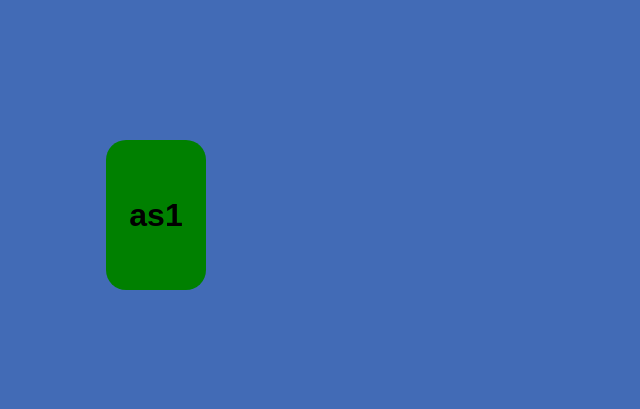
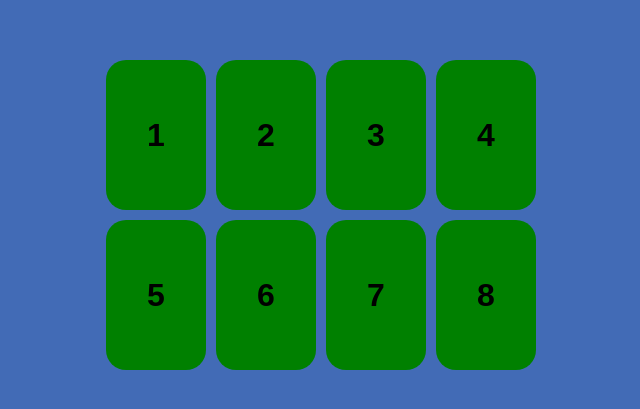
Before and after one commit to kadam1222/kartyajatek, a plain HTML site: page index.html in a window 1280 px wide. Shown: the part 185-594 px from the top of the page, without its empty margins (319-959 px from the left). Drawn offline with Linux system fonts and the light colour scheme.

Commit message:
forog + random szöveg mögötte

```diff
--- a/index.css
+++ b/index.css
@@ -8,19 +8,19 @@ body {
     background-color: #426bb6;
 }
 
-.jatekter {
+#jatekter {
     display: grid;
     grid-template-columns: repeat(4, 100px);
     grid-gap: 10px;
 }
 
-.card{
+.kartya{
     width: 100px;
     height: 150px;
     perspective: 1000px;
 }
 
-.card-hover {
+.kartya-belso {
     width: 100%;
     height: 100%;
     position: relative;
@@ -29,11 +29,11 @@ body {
     cursor: pointer;
 }
 
-.card-hover.flipped {
+.kartya-belso.flipped {
     transform: rotateY(180deg);
 }
 
-.card-front, .card-back {
+.kartya-elolap, .kartya-hatulap {
     position: absolute;
     width: 100%;
     height: 100%;
@@ -46,11 +46,11 @@ body {
     border-radius: 20px;
 }
 
-.card-back {
+.kartya-hatulap {
     background-color: green;
 }
 
-.card-front {
+.kartya-elolap {
     background-color: white;
     transform: rotateY(180deg);
 }
--- a/index.html
+++ b/index.html
@@ -8,13 +8,8 @@
     <script src="index.js" defer></script>
 </head>
 <body>
-    <div class="jatekter">
-        <div class="card" onclick="fordit(event)">
-            <div class="card-hover">
-                <div class="card-front">asd</div>
-                <div class="card-back">as1</div>
-            </div>
-        </div>
+    <div id="jatekter">
+
     </div>
 </body>
 </html>
--- a/index.js
+++ b/index.js
@@ -1,4 +1,39 @@
-function fordit(event){
-    const card =event.querySelector('.card-hover');
-    card.classlist.toggle("flipped");
+let lista = ["kutya","kutya","sigma", "sigma", "cigi", "cigi","chips", "chips"]
+let szamom = 0;
+let szo1="";
+
+let fodiv = document.getElementById("jatekter");
+for(let i=1; i<9; i++){
+    let random= Math.floor(Math.random() * lista.length);
+    let kártya = document.createElement("div");
+    let kártya_belso= document.createElement("div");
+    let kártya_elolap= document.createElement("div");
+    let kártya_hatulap= document.createElement("div");
+    kártya.className="kartya";
+    kártya_belso.className="kartya-belso";
+    kártya_elolap.className = "kartya-elolap";
+    kártya_hatulap.className= "kartya-hatulap";
+    kártya_hatulap.innerText = i
+
+    kártya_elolap.innerText= lista[random]
+    lista.splice(random,1);
+
+    kártya.addEventListener("click",function (){
+        const cardInner =this.querySelector('.kartya-belso');
+        cardInner.classList.toggle('flipped');
+        szamom++;
+        if(szamom==2 && szo1 == this.innerText){
+
+        }
+      })
+    fodiv.appendChild(kártya);
+    kártya.appendChild(kártya_belso);
+    kártya_belso.appendChild(kártya_elolap);
+    kártya_belso.appendChild(kártya_hatulap);
 }
+
+function parok(){
+    if( szamom == 2 ){
+
+    }
+}
```
